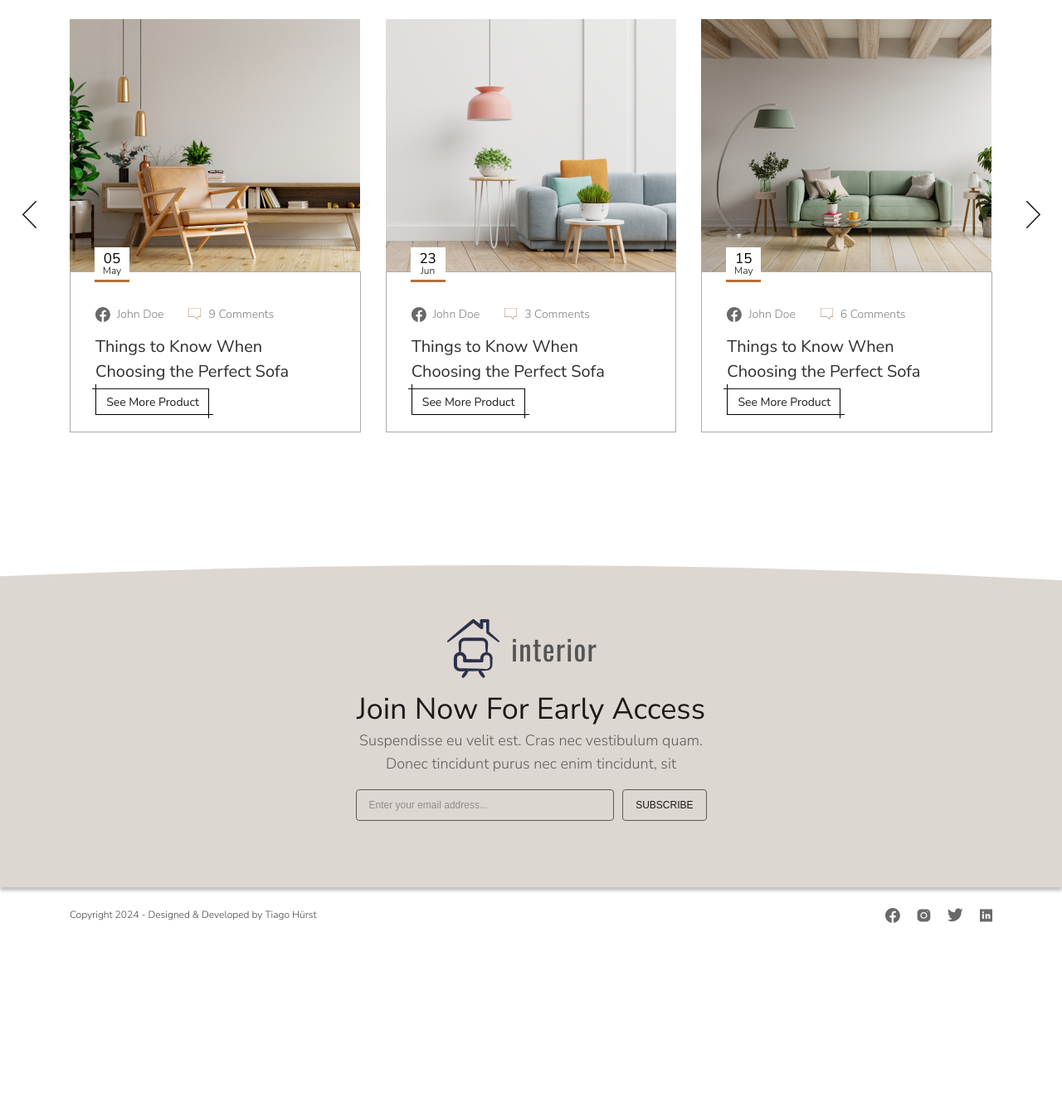
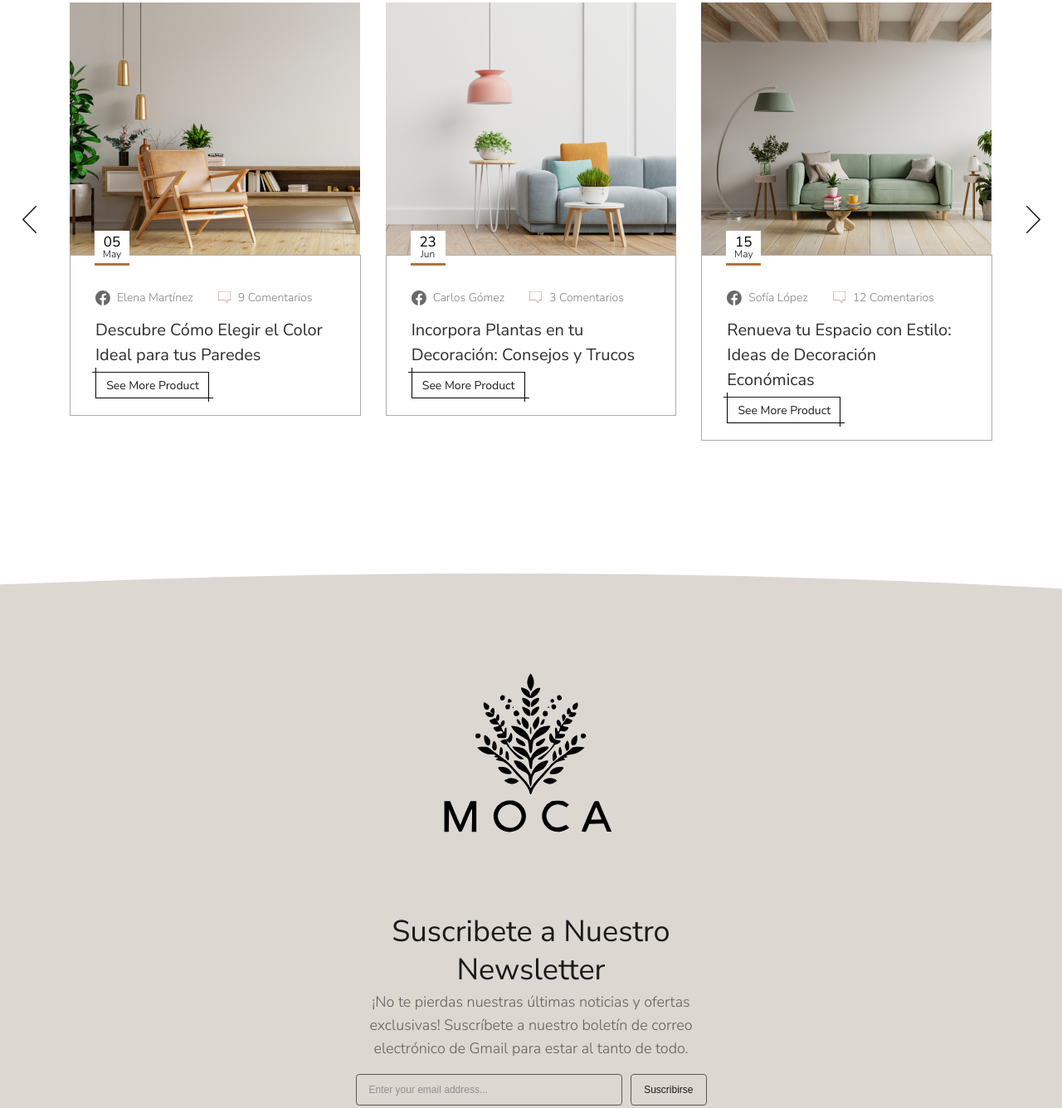
Before and after one commit to tiagooo0/Landing, a website: page index.html in a window 1280 px wide. Shown: the part 4047-5382 px from the top of the page at 83% size. Before the commit the page ends 5184 px from the top, so only its background shows below. Drawn offline with Linux system fonts and the light colour scheme; files whose address does not match are found by name.

Commit message:
cambio footer y blog

```diff
--- a/index.html
+++ b/index.html
@@ -1122,8 +1122,8 @@
         <!-- articles -->
         <section class="section__articles">
     <div class="articles__container">
-        <div class="articles__category category">RECENT ARTICLES</div>
-        <h2 class="articles__title">Read Our Latest Articles</h2>
+        <div class="product__category category" >ARTICULOS NUEVOS</div>
+        <h2 class="articles__title">Lee nuestros artículos recientes</h2>
         <div class="articles__swiper">
 
             <!-- Slider main container -->
@@ -1142,11 +1142,11 @@
                     </div>
                       <div class="slide-column__content">
                       <div class="slide-column__author">
-                        <a href="#" class="slide-column__name"><img src="img/articles/icon01.svg" alt="icon">John Doe</a>
-                        <a href="#" class="slide-column__comments"><img src="img/articles/icon02.svg" alt="icon">9 Comments</a>
+                        <a href="#" class="slide-column__name"><img src="img/articles/icon01.svg" alt="icon">Elena Martínez</a>
+                        <a href="#" class="slide-column__comments"><img src="img/articles/icon02.svg" alt="icon">9 Comentarios</a>
                       </div>
-                      <div class="slide-column__text">Things to Know When Choosing
-                        the Perfect Sofa</div>
+                      <div class="slide-column__text">Descubre Cómo Elegir el Color Ideal para tus Paredes
+                      </div>
                       <div class="slide-column__button button">
                         <a href="#" class="slide-column__btn btn-product">See More Product</a>
                       </div>
@@ -1163,11 +1163,10 @@
                     </div>
                       <div class="slide-column__content">
                       <div class="slide-column__author">
-                        <a href="#" class="slide-column__name"><img src="img/articles/icon01.svg" alt="icon">John Doe</a>
-                        <a href="#" class="slide-column__comments"><img src="img/articles/icon02.svg" alt="icon">3 Comments</a>
+                        <a href="#" class="slide-column__name"><img src="img/articles/icon01.svg" alt="icon">Carlos Gómez</a>
+                        <a href="#" class="slide-column__comments"><img src="img/articles/icon02.svg" alt="icon">3 Comentarios</a>
                       </div>
-                      <div class="slide-column__text">Things to Know When Choosing
-                        the Perfect Sofa</div>
+                      <div class="slide-column__text">Incorpora Plantas en tu Decoración: Consejos y Trucos</div>
                         <div class="slide-column__button button">
                           <a href="#" class="slide-column__btn btn-product">See More Product</a>
                         </div>
@@ -1184,11 +1183,10 @@
                     </div>
                       <div class="slide-column__content">
                       <div class="slide-column__author">
-                        <a href="#" class="slide-column__name"><img src="img/articles/icon01.svg" alt="icon">John Doe</a>
-                        <a href="#" class="slide-column__comments"><img src="img/articles/icon02.svg" alt="icon">6 Comments</a>
+                        <a href="#" class="slide-column__name"><img src="img/articles/icon01.svg" alt="icon">Sofía López</a>
+                        <a href="#" class="slide-column__comments"><img src="img/articles/icon02.svg" alt="icon">12 Comentarios</a>
                       </div>
-                      <div class="slide-column__text">Things to Know When Choosing
-                        the Perfect Sofa</div>
+                      <div class="slide-column__text">Renueva tu Espacio con Estilo: Ideas de Decoración Económicas</div>
                         <div class="slide-column__button button">
                           <a href="#" class="slide-column__btn btn-product">See More Product</a>
                         </div>
@@ -1217,13 +1215,13 @@
             </svg>
         </div>
         <div class="footer-top__container">
-            <div class="footer-top__logo"><img src="img/footer/logo.png" alt="logo">
+            <div class="footer-top__logo"><img src="img/Moca/logoMoca.svg" width="75%" alt="logo">
             </div>
-            <h2 class="footer-top__title">Join Now For Early Access</h2>
-            <p class="footer-top__subtitle">Suspendisse eu velit est. Cras nec vestibulum quam. Donec tincidunt purus nec enim tincidunt, sit</p>
+            <h2 class="footer-top__title">Suscribete a Nuestro Newsletter</h2>
+            <p class="footer-top__subtitle">¡No te pierdas nuestras últimas noticias y ofertas exclusivas! Suscríbete a nuestro boletín de correo electrónico de Gmail para estar al tanto de todo.</p>
             <form name="form" class="footer-top__form">
                 <input type="email" name="email" class="footer-top__input" placeholder="Enter your email address...">
-                <button type="submit" class="footer-top__input">SUBSCRIBE</button>
+                <button type="submit" class="footer-top__input">Suscribirse</button>
             </form>
         </div>
     </div>
@@ -1232,10 +1230,11 @@
             <div class="footer-bottom__items">
                 <div class="footer-bottom__copy">Copyright 2024 - Designed & Developed by Tiago Hürst</div>
                 <div class="footer-bottom__social social">
-                    <a href="#" class="social__item"><img src="img/footer/icon01.svg" alt="icon"></a>
-                    <a href="#" class="social__item"><img src="img/footer/icon02.svg" alt="icon"></a>
-                    <a href="#" class="social__item"><img src="img/footer/icon03.svg" alt="icon"></a>
-                    <a href="#" class="social__item"><img src="img/footer/icon04.svg" alt="icon"></a>
+                    <a href="#" class="social__item"><img src="img/footer/icons8-tiktok.svg" alt="icon"></a>
+                    <a href="https://www.instagram.com/ceciliaoggero/" class="social__item"><img src="img/footer/icons8-instagram.svg" alt="icon"></a>
+                    <a href="#" class="social__item"><img src="img/footer/icons8-twitterx.svg" alt="icon"></a>
+                    <a href="#" class="social__item"><img src="img/footer/icons8-whatsapp.svg" alt="icon"></a>
+                    <a href="#" class="social__item"><img src="img/footer/icons8-github.svg" alt="icon"></a>
                 </div>
             </div>
         </div>
```
Also changed, not shown: img/footer/icons8-github.svg (added), img/footer/icons8-instagram.svg (added), img/footer/icons8-tiktok.svg (added), img/footer/icons8-twitterx.svg (added), img/footer/icons8-whatsapp.svg (added), img/footer/logo.png (deleted).
